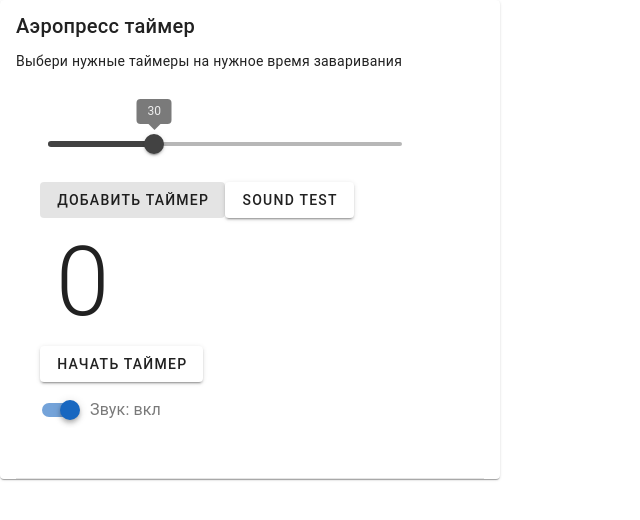
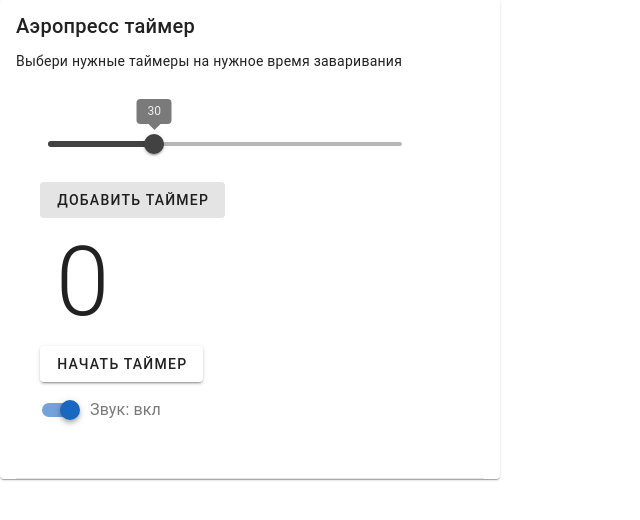
Before and after one commit to brew-timer/brew-timer, a Vue app: page / in a window 1280 px wide. Shown: the top 520 px of the page, without its empty margins (0-640 px from the left). Built offline with nearby package versions, Linux system fonts and the light colour scheme.

Commit message:
removed sound test button

```diff
--- a/src/components/AeropressTimer.vue
+++ b/src/components/AeropressTimer.vue
@@ -30,9 +30,6 @@
                     @click="addTimer"
                 >
                     Добавить таймер
-                </v-btn>
-                <v-btn @click="playSound">
-                    sound test
                 </v-btn>
                 <v-container
                     class="text-h1">
```
